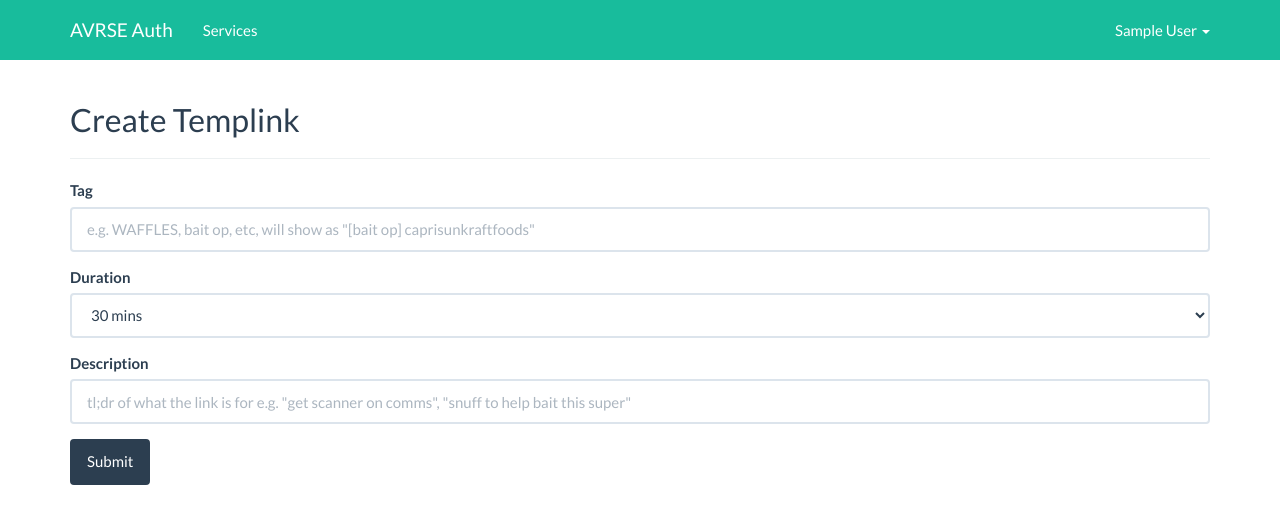
After one commit to skyride/avrse-auth, a Django app: template eveauth/templates/eveauth/templink_create.html in a window 1280 px wide. The commit adds this page. Shown: the top 524 px of the page. Run offline with Django 3.2, Linux system fonts and the light colour scheme; the template is opened without the code that fills it, so the values that code supplies are empty; the visitor is signed in with stand-in values (Sample User, id 1); parts of the project's set-up code (start-up, migrations or seed data) failed here and were passed over; some libraries are stand-ins or nearby versions.

Commit message:
Added templink models and frontend code

```diff
--- a/eveauth/models/__init__.py
+++ b/eveauth/models/__init__.py
@@ -3,3 +3,5 @@ from profile import Profile
 from character import Character
 from corporation import Corporation
 from alliance import Alliance
+
+from templink import Templink
--- a/eveauth/templates/eveauth/base.html
+++ b/eveauth/templates/eveauth/base.html
@@ -1,4 +1,5 @@
 {% load static %}
+{% load authtags %}
 
 <html lang="en">
   <head>
@@ -29,7 +30,10 @@
           <ul class="nav navbar-nav">
             {% if request.user.is_authenticated %}
             <!-- <li class="active"><a href="">asd</a></li> -->
-            <li class="active"><a href="{% url 'services' %}">Services</a></li>
+            <li><a href="{% url 'services' %}">Services</a></li>
+              {% if request.user|has_group:"admin" %}
+              <li><a href="{% url 'templink_index' %}">Templink</a></li>
+              {% endif %}
             {% endif %}
           </ul>
           <ul class="nav navbar-nav navbar-right">
--- /dev/null
+++ b/eveauth/templates/eveauth/templink_create.html
@@ -0,0 +1,41 @@
+{% extends 'eveauth/base.html' %}
+{% load static %}
+
+{% block title %}Create Templink{% endblock %}
+
+
+{% block content %}
+<h2>Create Templink</h2>
+<hr />
+
+<form method="POST" action="{% url 'templink_submit' %}">
+  <div class="form-group">
+    <label for="tag">Tag</label>
+    <input class="form-control" type="text" name="tag" id="tag" maxlength="32"
+    placeholder='e.g. WAFFLES, bait op, etc, will show as "[bait op] caprisunkraftfoods"'>
+  </div>
+
+  <div class="form-group">
+    <label for="duration">Duration</label>
+    <select class="form-control" id="duration" name="duration">
+      <option value="1800">30 mins</option>
+      <option value="3600">1 hr</option>
+      <option value="7200">2 hrs</option>
+      <option value="10800">3 hrs</option>
+      <option value="21600">6 hrs</option>
+      <option value="86400">1 day</option>
+      <option value="259200">3 days</option>
+      <option value="forever">Forever</option>
+    </select>
+  </div>
+
+  <div class="form-group">
+    <label for="description">Description</label>
+    <input class="form-control" type="text" name="description" id="description" maxlength="256"
+    placeholder='tl;dr of what the link is for e.g. "get scanner on comms", "snuff to help bait this super"'>
+  </div>
+
+  {% csrf_token %}
+  <button type="submit" class="btn btn-primary">Submit</button>
+</form>
+{% endblock %}
--- /dev/null
+++ b/eveauth/templatetags/__init__.py
@@ -0,0 +1 @@
+from authtags import *
--- /dev/null
+++ b/eveauth/templatetags/authtags.py
@@ -0,0 +1,9 @@
+from django import template
+from django.contrib.auth.models import Group
+
+register = template.Library()
+
+
+@register.filter(name="has_group")
+def has_group(user, group_name):
+    return user.groups.filter(name=group_name).exists()
--- a/eveauth/urls.py
+++ b/eveauth/urls.py
@@ -8,4 +8,8 @@ urlpatterns = [
     url(r'^logout/$', logout, {'next_page': "/"}, name="logout"),
     url(r'^services/$', views.services, name="services"),
     url(r'^services/update_password/$', views.update_mumble_password, name="update_mumble_password"),
+    url(r'^templinks/$', views.templink_index, name="templink_index"),
+    url(r'^templinks/create/$', views.templink_create, name="templink_create"),
+    url(r'^templinks/submit/$', views.templink_submit, name="templink_submit"),
+    url(r'^templinks/disable/([0-9]+)$', views.templink_disable, name="templink_disable")
 ]
```
Also changed, not shown: eveauth/models/templink.py (added, +12 -0 lines), eveauth/mumble.py (+19 -17 lines), eveauth/templates/eveauth/templink_index.html (added, +58 -0 lines), eveauth/views.py (+56 -2 lines), eveauth/migrations/0008_templink.py (added), eveauth/migrations/0009_auto_20171001_0017.py (added), eveauth/migrations/0010_auto_20171001_0020.py (added), eveauth/migrations/0011_templink_created.py (added), eveauth/migrations/0012_templink_active.py (added), eveauth/migrations/0013_auto_20171001_0025.py (added).
